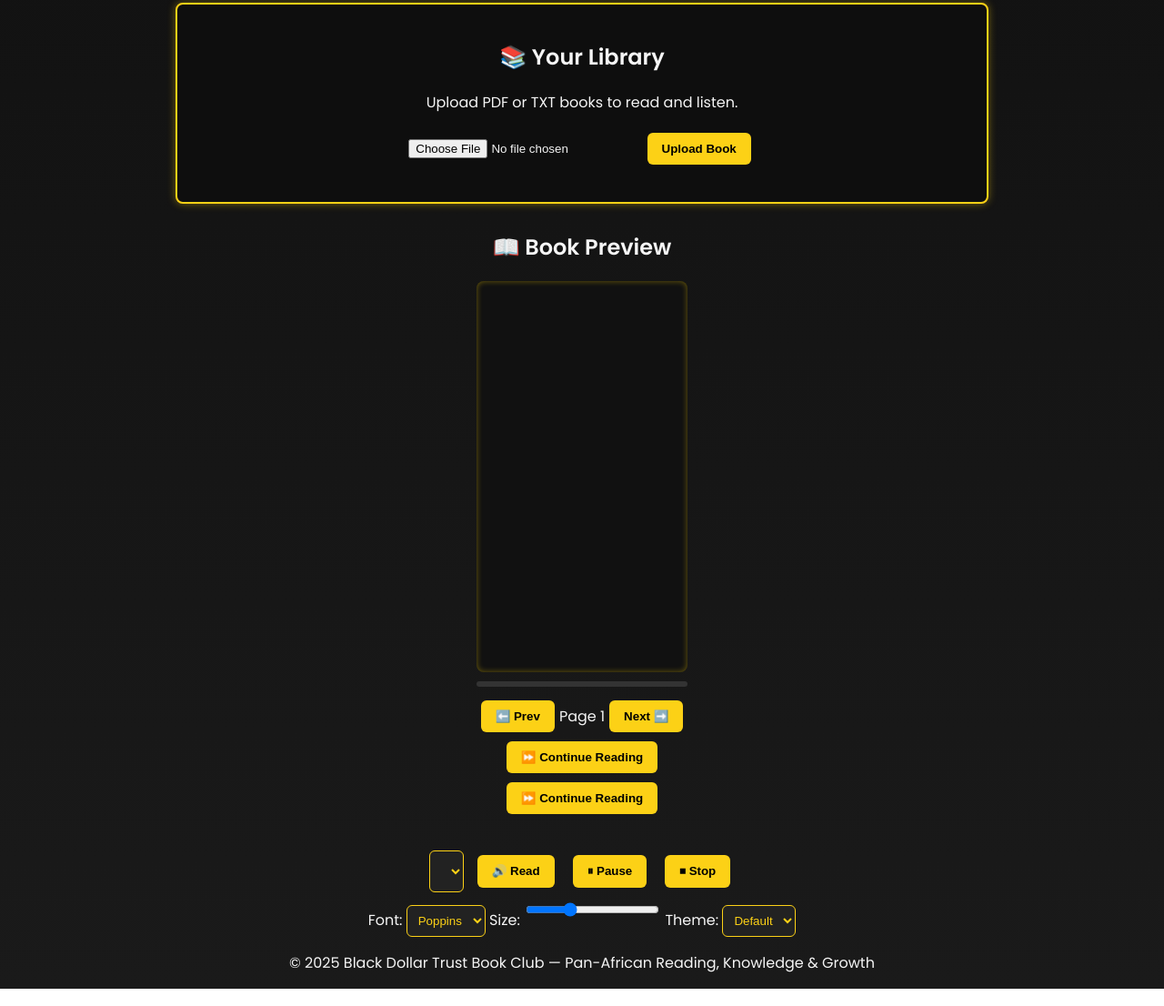
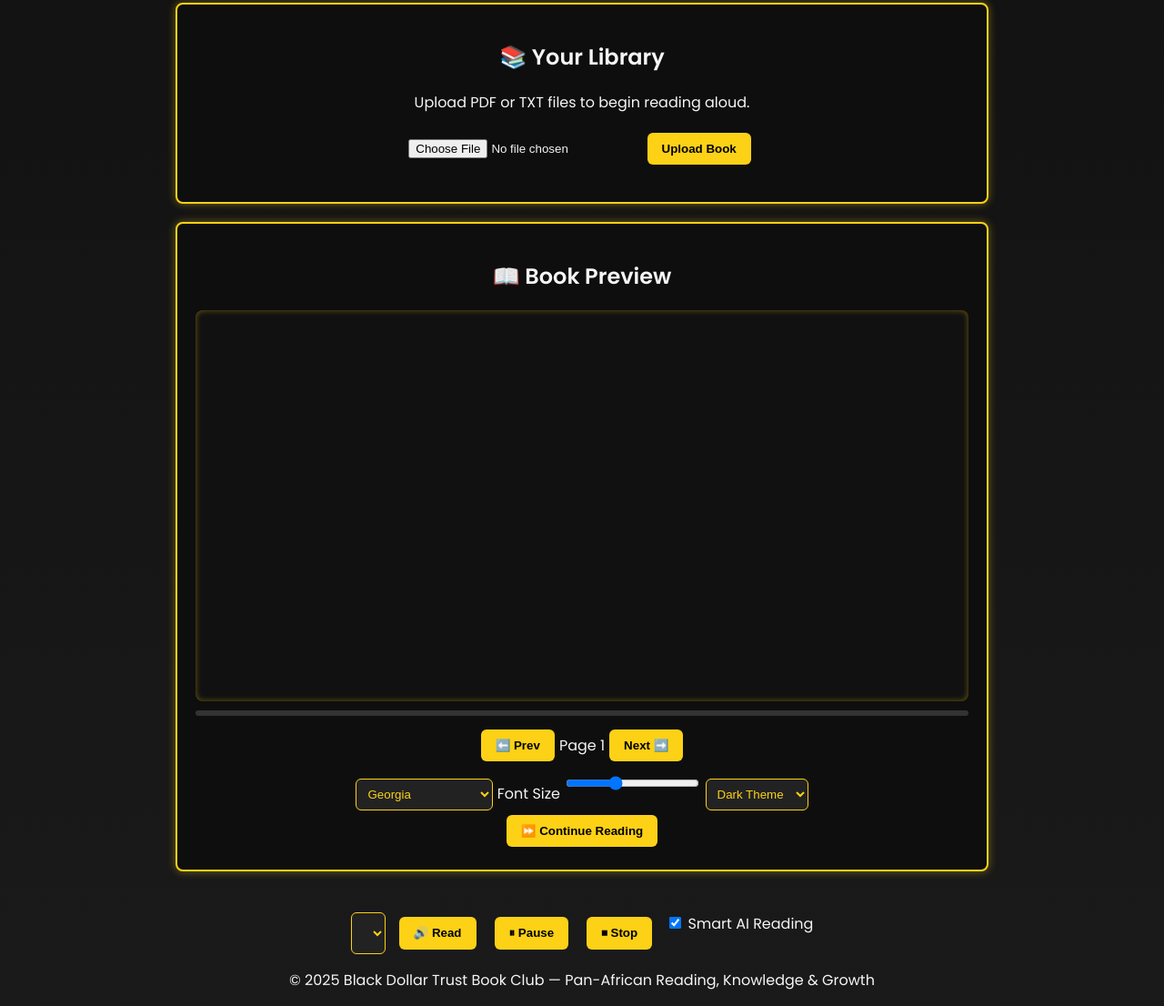
Before and after one commit to rdhforeclosureconqueror-sys/black-dollar-trust-book-club2.0, a plain HTML site: page index.html in a window 1280 px wide. Shown: the part 188-1294 px from the top of the page at 91% size. Drawn offline with Linux system fonts and the light colour scheme; a web font is replaced by a local one.

Commit message:
Update index.html

```diff
--- a/index.html
+++ b/index.html
@@ -5,89 +5,104 @@
   <meta name="viewport" content="width=device-width, initial-scale=1.0" />
   <title>Black Dollar Trust Book Club</title>
 
-  <!-- Google Fonts -->
+  <!-- Fonts -->
   <link href="https://fonts.googleapis.com/css2?family=Poppins:wght@400;600&family=Georgia&display=swap" rel="stylesheet" />
 
   <!-- PDF.js -->
   <script src="https://cdnjs.cloudflare.com/ajax/libs/pdf.js/2.16.105/pdf.min.js"></script>
+
+  <!-- AI + Natural Speech Libraries -->
+  <script src="https://cdn.jsdelivr.net/npm/@xenova/transformers@2.6.0/dist/transformers.min.js"></script>
+  <script src="https://code.responsivevoice.org/responsivevoice.js?key=YOUR_KEY_IF_NEEDED"></script>
 
   <!-- Styles -->
   <link rel="stylesheet" href="style.css" />
 </head>
 
 <body>
+  <!-- HEADER -->
   <header>
     <h1>Black Dollar Trust Book Club</h1>
     <p class="subtitle">Pan-African Reading • Knowledge • Growth</p>
   </header>
 
+  <!-- MAIN CONTENT -->
   <main>
     <!-- Upload Section -->
     <section class="upload-section">
       <h2>📚 Your Library</h2>
-      <p>Upload PDF or TXT books to read and listen.</p>
+      <p>Upload PDF or TXT files to begin reading aloud.</p>
+
       <div class="file-upload">
         <input type="file" id="fileInput" accept=".pdf,.txt" />
         <button id="uploadBtn">Upload Book</button>
       </div>
+
       <p id="bookList"></p>
     </section>
 
     <!-- Reader Section -->
-<section class="reader-section">
+    <section class="preview-section">
       <h2 id="bookTitle">📖 Book Preview</h2>
+
       <canvas id="pdfCanvas"></canvas>
-  <div id="textPreview" class="text-preview" contenteditable="false"></div>
+      <div id="textPreview"></div>
 
-  <div id="progressContainer"><div id="progressBar"></div></div>
+      <!-- Progress Bar -->
+      <div id="progressContainer">
+        <div id="progressBar"></div>
+      </div>
 
+      <!-- Page Controls -->
       <div class="page-controls">
         <button id="prevPageBtn">⬅️ Prev</button>
         <span id="pageIndicator">Page 1</span>
         <button id="nextPageBtn">Next ➡️</button>
       </div>
 
-  <button id="continueBtn" class="hidden">⏩ Continue Reading</button>
-</section>
+      <!-- Font, Theme Controls -->
+      <div class="reader-controls">
+        <select id="fontSelect">
+          <option value="Georgia">Georgia</option>
+          <option value="Poppins">Poppins</option>
+          <option value="Arial">Arial</option>
+          <option value="Times New Roman">Times New Roman</option>
+        </select>
 
+        <label for="fontSizeSlider">Font Size</label>
+        <input type="range" id="fontSizeSlider" min="14" max="26" value="18" />
 
-      <!-- Continue -->
-      <button id="continueBtn" class="hidden">⏩ Continue Reading</button>
+        <select id="themeSelect">
+          <option value="">Dark Theme</option>
+          <option value="light">Light Theme</option>
+        </select>
+      </div>
+
+      <!-- Continue Button -->
+      <div class="progress-controls">
+        <button id="continueBtn">⏩ Continue Reading</button>
+      </div>
     </section>
   </main>
 
+  <!-- FOOTER -->
   <footer>
     <div class="voice-controls">
       <select id="voiceSelect"></select>
       <button id="readBtn">🔊 Read</button>
       <button id="pauseBtn">⏸ Pause</button>
       <button id="stopBtn">⏹ Stop</button>
+      <label>
+        <input type="checkbox" id="smartMode" checked />
+        Smart AI Reading
+      </label>
     </div>
-
-    <div class="reader-settings">
-      <label>Font:</label>
-      <select id="fontSelect">
-        <option value="Poppins">Poppins</option>
-        <option value="Georgia">Georgia</option>
-        <option value="Arial">Arial</option>
-      </select>
-
-      <label>Size:</label>
-      <input type="range" id="fontSizeSlider" min="14" max="28" value="18" />
-
-      <label>Theme:</label>
-      <select id="themeSelect">
-        <option value="">Default</option>
-        <option value="light-theme">Light</option>
-        <option value="sepia-theme">Sepia</option>
-      </select>
-    </div>
-
     <p class="footer-text">
       © 2025 Black Dollar Trust Book Club — Pan-African Reading, Knowledge & Growth
     </p>
   </footer>
 
+  <!-- Scripts -->
   <script src="reader.js"></script>
 </body>
 </html>
```
Lines whose indentation alone changed are shown as unchanged.
